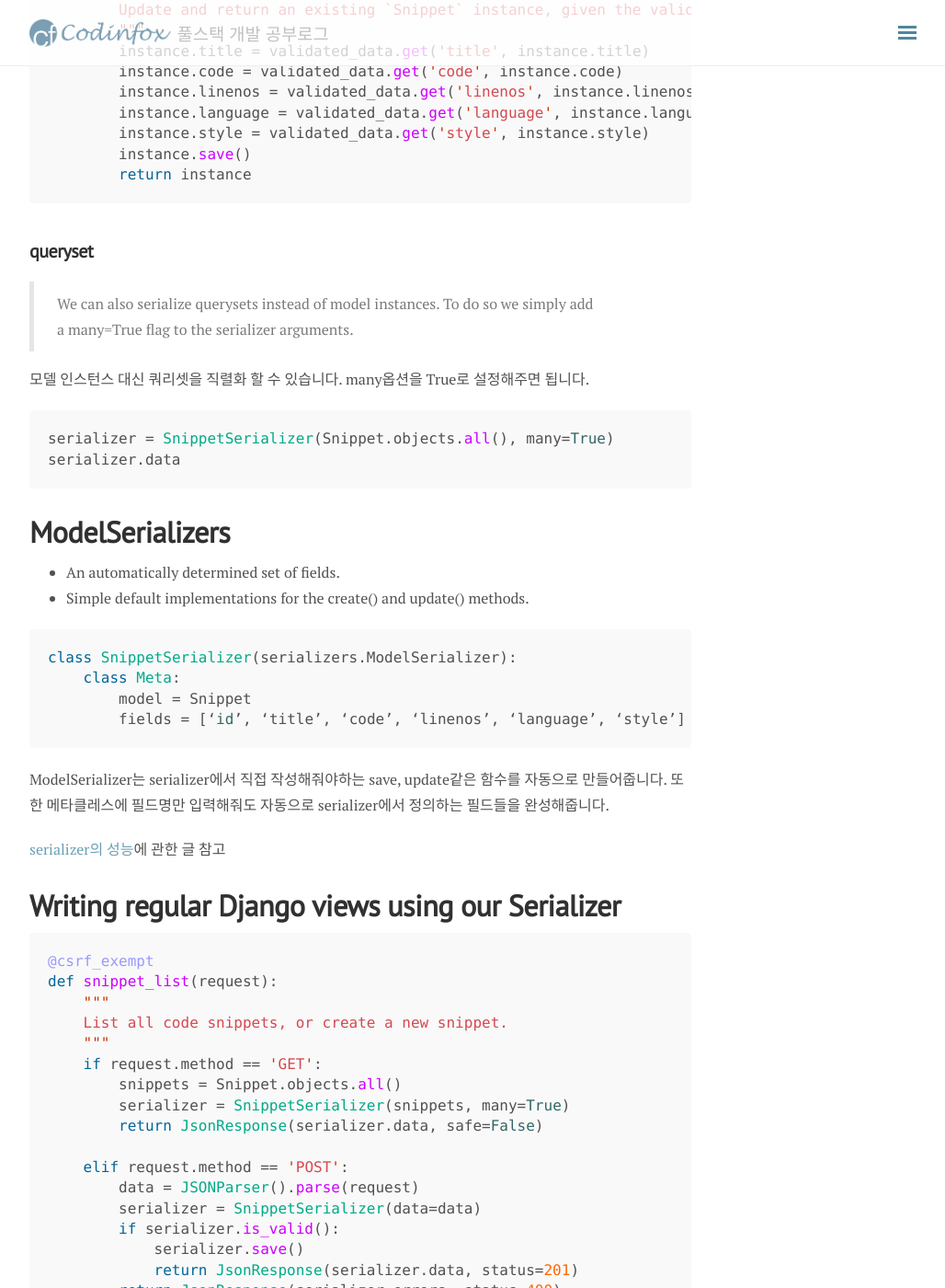
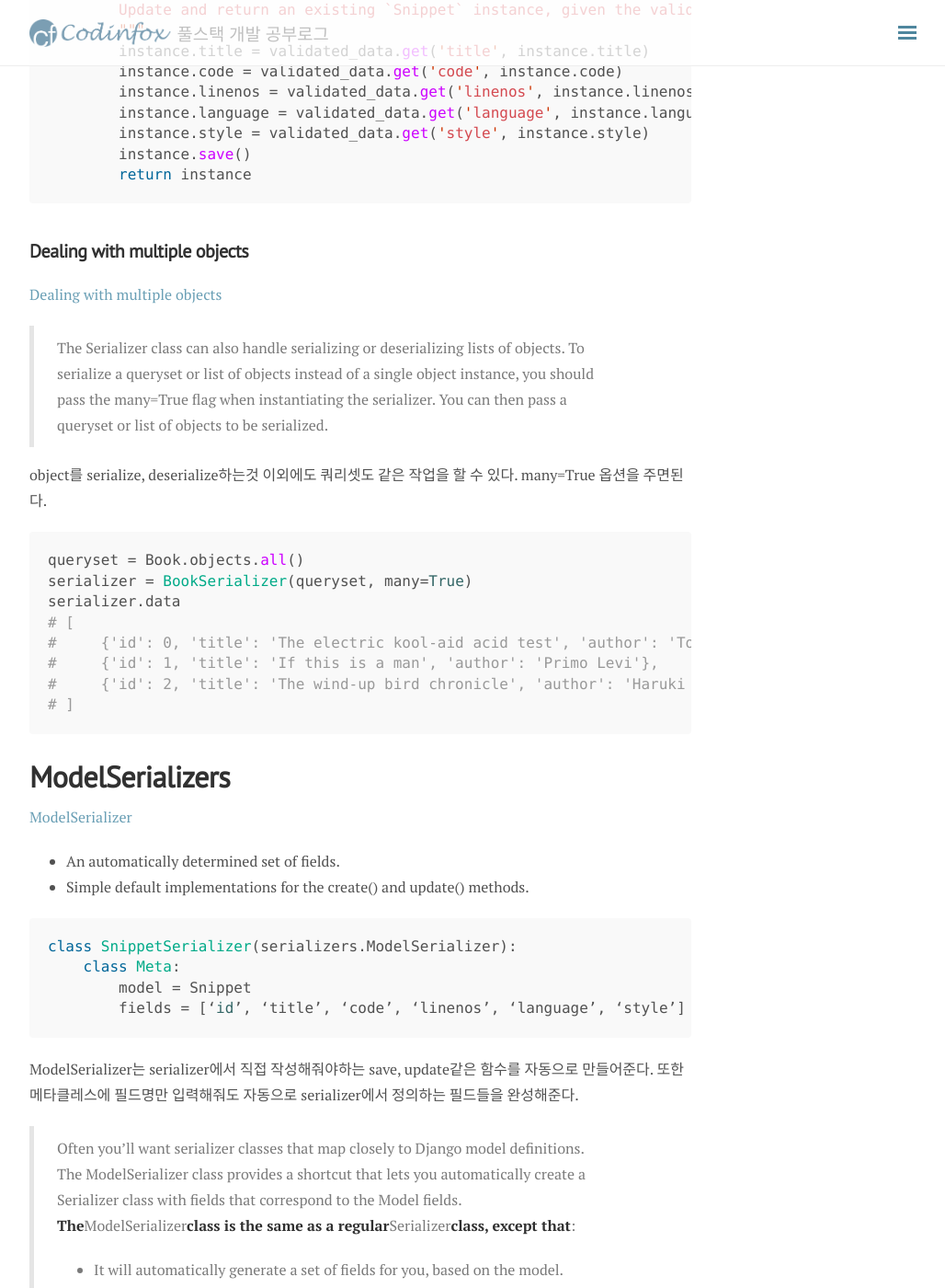
Before and after one commit to haeyong27/haeyong27.github.io, a Jekyll site: the page built from _posts/Django/2019-10-19-Serializers.md, in a window 1280 px wide and 1400 px high, scrolled down 1235 px. Shown: the whole window at 92% size, without its empty margins (248-1276 px from the left). Built offline with Jekyll 4.4.1, drawn with Linux system fonts in a browser that asks for light colours; nearby versions of some CDN libraries; some of the changed text lies outside the part shown.

Commit message:
DRF serializer

````diff
--- a/_posts/Django/2019-10-19-Serializers.md
+++ b/_posts/Django/2019-10-19-Serializers.md
@@ -7,7 +7,7 @@ tag: [Django, DRF]
 ---
 - [Introduction](#introduction)
 - [Serializer class](#serializer-class)
-  - [queryset](#queryset)
+  - [Dealing with multiple objects](#dealing-with-multiple-objects)
 - [ModelSerializers](#modelserializers)
 - [Writing regular Django views using our Serializer](#writing-regular-django-views-using-our-serializer)
 
@@ -51,17 +51,33 @@ class SnippetSerializer(serializers.Serializer):
         return instance
 ```
 
-## queryset
-> We can also serialize querysets instead of model instances. To do so we simply add a many=True flag to the serializer arguments.
 
-모델 인스턴스 대신 쿼리셋을 직렬화 할 수 있습니다. many옵션을 True로 설정해주면 됩니다.
+
+##  Dealing with multiple objects
+[Dealing with multiple objects](https://www.django-rest-framework.org/api-guide/serializers/#dealing-with-multiple-objects)
+
+> The Serializer class can also handle serializing or deserializing lists of objects.
+> To serialize a queryset or list of objects instead of a single object instance, you should pass the many=True flag when instantiating the serializer. You can then pass a queryset or list of objects to be serialized.
+
+object를 serialize, deserialize하는것 이외에도 쿼리셋도 같은 작업을 할 수 있다. many=True 옵션을 주면된다.
 
 ```python
-serializer = SnippetSerializer(Snippet.objects.all(), many=True)
+queryset = Book.objects.all()
+serializer = BookSerializer(queryset, many=True)
 serializer.data
+# [
+#     {'id': 0, 'title': 'The electric kool-aid acid test', 'author': 'Tom Wolfe'},
+#     {'id': 1, 'title': 'If this is a man', 'author': 'Primo Levi'},
+#     {'id': 2, 'title': 'The wind-up bird chronicle', 'author': 'Haruki Murakami'}
+# ]
 ```
 
 # ModelSerializers
+
+
+[ModelSerializer](https://www.django-rest-framework.org/api-guide/serializers/#modelserializer)
+
+
 - An automatically determined set of fields.
 - Simple default implementations for the create() and update() methods.
 
@@ -72,9 +88,22 @@ class SnippetSerializer(serializers.ModelSerializer):
         fields = [‘id’, ‘title’, ‘code’, ‘linenos’, ‘language’, ‘style’]
 ```
 
-ModelSerializer는 serializer에서 직접 작성해줘야하는 save, update같은 함수를 자동으로 만들어줍니다. 또한 메타클레스에 필드명만 입력해줘도 자동으로 serializer에서 정의하는 필드들을 완성해줍니다.
+ModelSerializer는 serializer에서 직접 작성해줘야하는 save, update같은 함수를 자동으로 만들어준다. 또한 메타클레스에 필드명만 입력해줘도 자동으로 serializer에서 정의하는 필드들을 완성해준다.
 
-[serializer의 성능](https://haeyong27.github.io/django/2019/10/19/Performance/)에 관한 글 참고
+
+> Often you’ll want serializer classes that map closely to Django model definitions.
+> The ModelSerializer class provides a shortcut that lets you automatically create a Serializer class with fields that correspond to the Model fields.
+> **The**ModelSerializer**class is the same as a regular**Serializer**class, except that**:
+* It will automatically generate a set of fields for you, based on the model.
+* It will automatically generate validators for the serializer, such as unique_together validators.
+* It includes simple default implementations of .create() and .update().
+Declaring a ModelSerializer looks like this:
+
+모델시리얼라이저는 Serializer와 동일한 기능을하고 추가적으로 편리한 기능을 제공한다. 모델만 입력해주면 자동으로 모든 필드에 대해 처리를 해준다. 하지만 웬만하면 사용하지 않을것이다. 성능의 저하를 가져온다.
+
+- [Improve Serialization Performance in Django Rest Framework](https://hakibenita.com/django-rest-framework-slow)
+- [serializer의 성능](https://haeyong27.github.io/django/2019/10/19/Performance/)에 관한 글 참고
+
 
 
 # Writing regular Django views using our Serializer
````
Also changed, not shown: other parts of _posts/Django/2019-10-19-Serializers.md (+0 -7 lines), _posts/Django/2019-11-10-Django-rest-serializer.md (+1 -37 lines).
